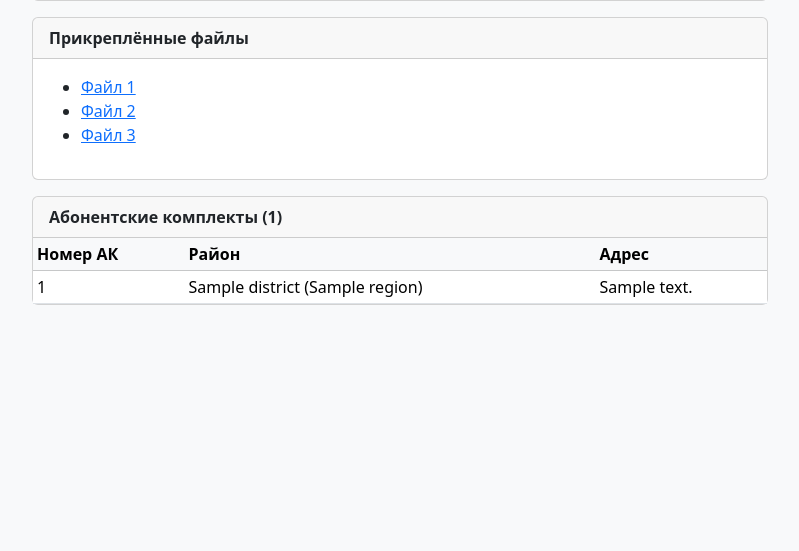
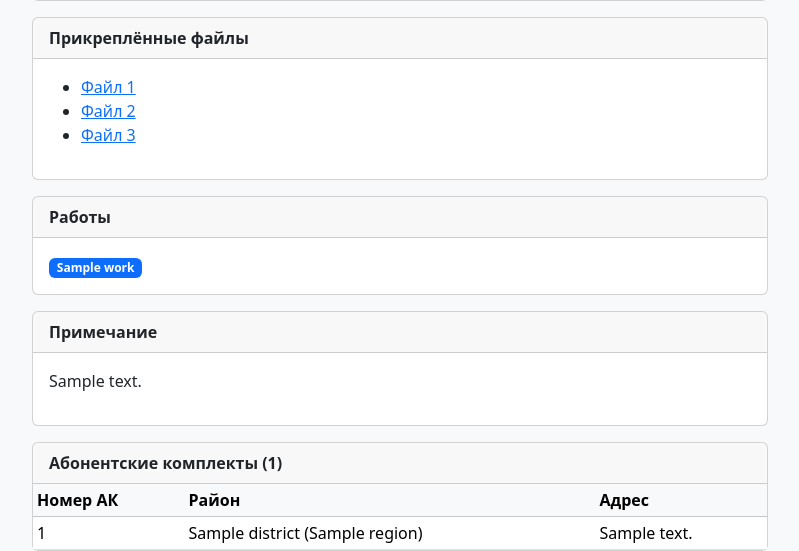
Before and after one commit to Alexej-Mich61/contracts, a Django app: page /contract/1/ in a window 1280 px wide. Shown: the part 591-1142 px from the top of the page, without its empty margins (50-849 px from the left). Before the commit the page ends 896 px from the top, so only its background shows below. Run offline with Django 5.2, Linux system fonts and the light colour scheme; tables that the repository leaves empty hold one stand-in row (values such as "Sample post").

Commit message:
9. корректировки

```diff
--- a/contracts_app/models.py
+++ b/contracts_app/models.py
@@ -1,4 +1,4 @@
-#contracts_app/models.py
+# contracts_app/models.py
 from django.db import models
 from django.core.validators import RegexValidator, MinValueValidator, MaxValueValidator, FileExtensionValidator
 from django.utils import timezone
@@ -8,55 +8,70 @@ from django.core.exceptions import ValidationError
 # === СПРАВОЧНИКИ ===
 class Work(models.Model):
     name = models.CharField(max_length=200, unique=True, verbose_name="Название работы")
+
     class Meta:
         verbose_name = "Работа"
         verbose_name_plural = "Работы"
         ordering = ['name']
-    def __str__(self): return self.name
+
+    def __str__(self):
+        return self.name
 
 
 class Region(models.Model):
     name = models.CharField(max_length=150, unique=True, verbose_name="Название региона")
     code = models.CharField(max_length=10, blank=True, null=True, unique=True, verbose_name="Код региона")
+
     class Meta:
         verbose_name = "Регион"
         verbose_name_plural = "Регионы"
         ordering = ['name']
-    def __str__(self): return self.name
+
+    def __str__(self):
+        return self.name
 
 
 class District(models.Model):
     name = models.CharField(max_length=150, verbose_name="Название района")
     region = models.ForeignKey(Region, on_delete=models.CASCADE, related_name='districts', verbose_name="Регион")
     population = models.PositiveIntegerField(blank=True, null=True, verbose_name="Население")
+
     class Meta:
         verbose_name = "Район"
         verbose_name_plural = "Районы"
         unique_together = ('name', 'region')
         ordering = ['region__name', 'name']
-    def __str__(self): return f"{self.name} ({self.region})"
+
+    def __str__(self):
+        return f"{self.name} ({self.region})"
 
 
 class Implementator(models.Model):
     name = models.CharField(max_length=300, verbose_name="Наименование")
     inn = models.CharField(
-        max_length=12, unique=True, verbose_name="ИНН",
+        max_length=12,
+        unique=True,
+        verbose_name="ИНН",
         validators=[RegexValidator(regex=r'^\d{10}$|^\d{12}$', message="ИНН: 10 или 12 цифр.")],
         help_text="10 цифр — юр.лицо, 12 — физ.лицо"
     )
+
     class Meta:
         verbose_name = "Исполнитель"
         verbose_name_plural = "Исполнители"
         ordering = ['name']
-    def __str__(self): return f"{self.name} (ИНН: {self.inn})"
+
+    def __str__(self):
+        return f"{self.name} (ИНН: {self.inn})"
 
 
-# === ДОГОВОР ===
+# === ВАЛИДАТОР ФАЙЛОВ ===
 def validate_file_size(value):
     if value.size > 20 * 1024 * 1024:  # 20 МБ
         raise ValidationError("Файл не должен превышать 20 МБ.")
 
 
+# === ДОГОВОР ===
 class Contract(models.Model):
     STATUS_CHOICES = (
         ('active', 'Действует'),
@@ -65,7 +80,8 @@ class Contract(models.Model):
 
     customer_name = models.CharField(max_length=300, verbose_name="Заказчик")
     customer_inn = models.CharField(
-        max_length=12, verbose_name="ИНН Заказчика",
+        max_length=12,
+        verbose_name="ИНН Заказчика",
         validators=[RegexValidator(regex=r'^\d{10}$|^\d{12}$', message="ИНН: 10 или 12 цифр.")],
         help_text="10 цифр — юр.лицо, 12 — физ.лицо"
     )
@@ -78,10 +94,32 @@ class Contract(models.Model):
     oko = models.BooleanField(default=False, verbose_name="ОКО")
     spolokh = models.BooleanField(default=False, verbose_name="Сполох")
 
-    # Файлы (1–3)
+    # НОВОЕ: Примечание (до 500 символов)
+    note = models.CharField(
+        max_length=500,
+        blank=True,
+        null=True,
+        verbose_name="Примечание",
+        help_text="Дополнительная информация (не обязательно)"
+    )
+
+    # НОВОЕ: Обязательное поле "Работы"
+    works = models.ManyToManyField(
+        Work,
+        verbose_name="Работы",
+        related_name="contracts",
+        help_text="Обязательно для заполнения"
+    )
+
+    # Файлы (1–3) — остаются необязательными
     file1 = models.FileField(
-        upload_to='contracts/files/', blank=True, null=True,
-        validators=[FileExtensionValidator(allowed_extensions=['pdf', 'doc', 'docx', 'jpg', 'png', 'jpeg']), validate_file_size],
+        upload_to='contracts/files/',
+        blank=True,
+        null=True,
+        validators=[
+            FileExtensionValidator(allowed_extensions=['pdf', 'doc', 'docx', 'jpg', 'png', 'jpeg']),
+            validate_file_size
+        ],
         verbose_name="Файл 1"
     )
     file2 = models.FileField(upload_to='contracts/files/', blank=True, null=True, validators=[validate_file_size], verbose_name="Файл 2")
@@ -89,7 +127,6 @@ class Contract(models.Model):
 
     # Автостатус
     status = models.CharField(max_length=20, choices=STATUS_CHOICES, editable=False, verbose_name="Статус")
-
     created_at = models.DateTimeField(auto_now_add=True, verbose_name="Создан")
     updated_at = models.DateTimeField(auto_now=True, verbose_name="Обновлён")
 
@@ -115,7 +152,7 @@ class Contract(models.Model):
         super().save(*args, **kwargs)
 
     def file_count(self):
-        return sum(bool(getattr(self, f'file{i}')) for i in range(1, 4))
+        return sum(bool(getattr(self, f'file{i}', None)) for i in range(1, 4))
     file_count.short_description = "Файлов"
 
 
@@ -133,7 +170,7 @@ class AK(models.Model):
     class Meta:
         verbose_name = "Абонентский комплект (АК)"
         verbose_name_plural = "Абонентские комплекты (АК)"
-        unique_together = ('contract', 'number')  # Уникальный номер в договоре
+        unique_together = ('contract', 'number')
         ordering = ['number']
 
     def __str__(self):
--- a/contracts_app/templates/contracts/contract_detail.html
+++ b/contracts_app/templates/contracts/contract_detail.html
@@ -63,6 +63,30 @@
             </div>
             {% endif %}
 
+            <!-- Работы -->
+            <div class="card mb-3">
+                <div class="card-header"><strong>Работы</strong></div>
+                <div class="card-body">
+                    {% for work in contract.works.all %}
+                    <span class="badge bg-primary me-1">{{ work.name }}</span>
+                    {% empty %}
+                    <span class="text-muted">Не указаны</span>
+                    {% endfor %}
+                </div>
+            </div>
+
+            <!-- Примечание -->
+            {% if contract.note %}
+            <div class="card mb-3">
+                <div class="card-header">
+                    <strong>Примечание</strong>
+                </div>
+                <div class="card-body">
+                    <p class="mb-0">{{ contract.note|linebreaks }}</p>
+                </div>
+            </div>
+            {% endif %}
+
             <!-- АК -->
             {% if contract.aks.exists %}
             <div class="card">
@@ -100,11 +124,13 @@
                 <div class="card-header">Действия</div>
                 <div class="card-body">
                     <!-- РЕДАКТИРОВАТЬ -->
-                    <a href="{% url 'contracts:contract_edit' contract.pk %}" class="btn btn-outline-primary w-100 mb-2">
+                    <a href="{% url 'contracts:contract_edit' contract.pk %}"
+                       class="btn btn-outline-primary w-100 mb-2">
                         Редактировать
                     </a>
                     <!-- УДАЛИТЬ (с подтверждением) -->
-                    <form method="post" action="{% url 'contracts:contract_delete' contract.pk %}" style="display:inline;">
+                    <form method="post" action="{% url 'contracts:contract_delete' contract.pk %}"
+                          style="display:inline;">
                         {% csrf_token %}
                         <button type="submit" class="btn btn-outline-danger w-100"
                                 onclick="return confirm('Удалить договор «{{ contract.customer_name }}»? Это действие нельзя отменить.')">
```
Also changed, not shown: contracts_app/admin.py (+7 -1 lines), contracts_app/forms.py (+3 -4 lines), contracts_app/templates/contracts/contract_form.html (+21 -2 lines), contracts_app/templates/contracts/contract_list.html (+40 -36 lines).
